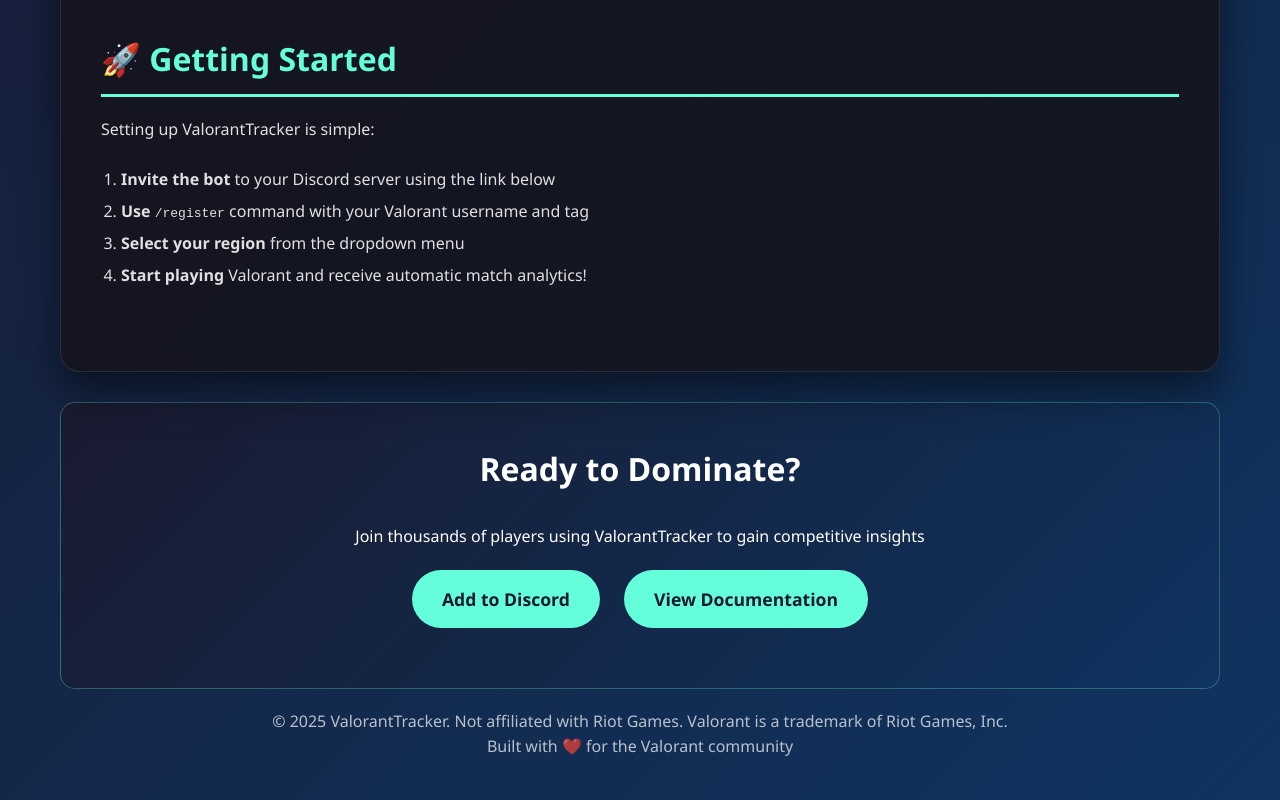
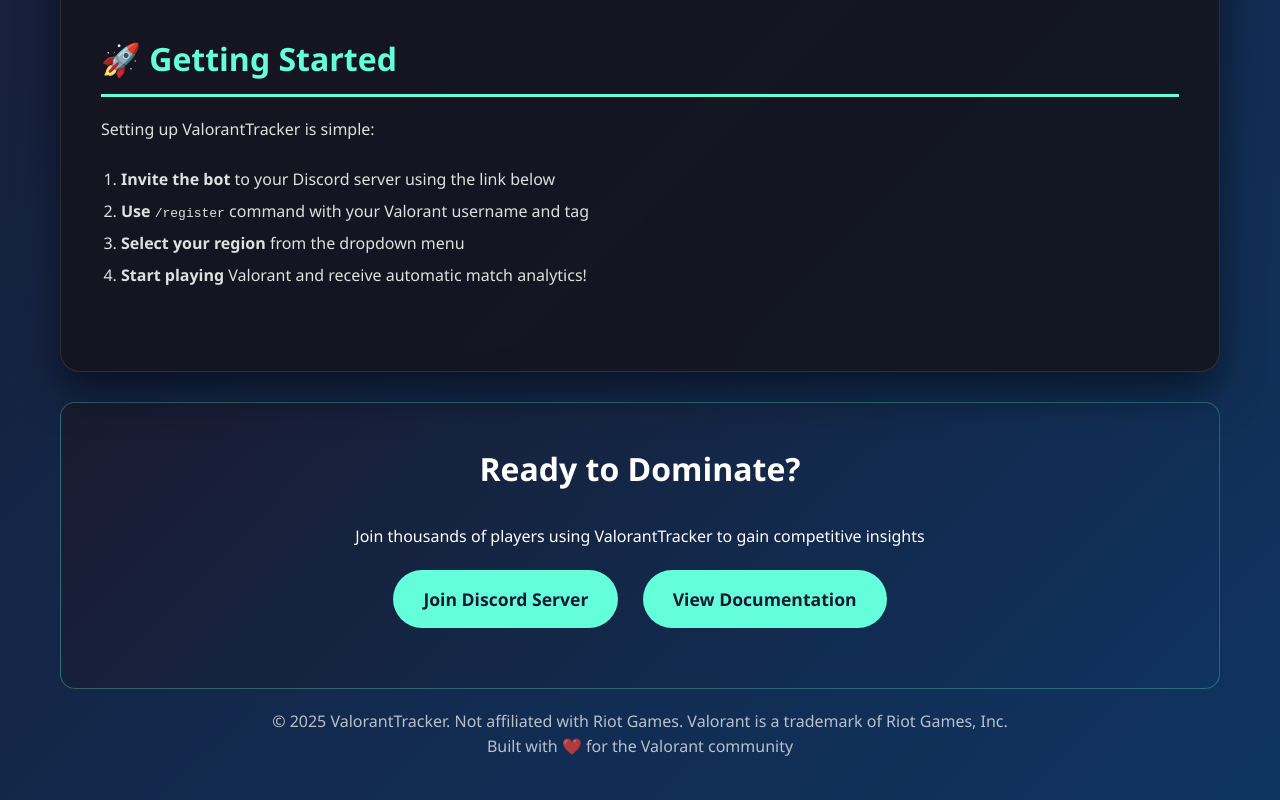
Before and after one commit to itzw0lf/valorant-discord-bot, a website: page index.html in a window 1280 px wide. Shown: the part 1788-2588 px from the top of the page. Drawn offline with Linux system fonts and the light colour scheme.

Commit message:
discord button

```diff
--- a/index.html
+++ b/index.html
@@ -318,7 +318,7 @@
         <div class="cta-section">
             <h2 style="color: white; border: none; margin-bottom: 20px;">Ready to Dominate?</h2>
             <p>Join thousands of players using ValorantTracker to gain competitive insights</p>
-            <a href="#" class="cta-button">Add to Discord</a>
+            <a href="https://discord.gg/6QqH9tc6rm" class="cta-button" target="_blank">Join Discord Server</a>
             <a href="#" class="cta-button">View Documentation</a>
         </div>
 
```
